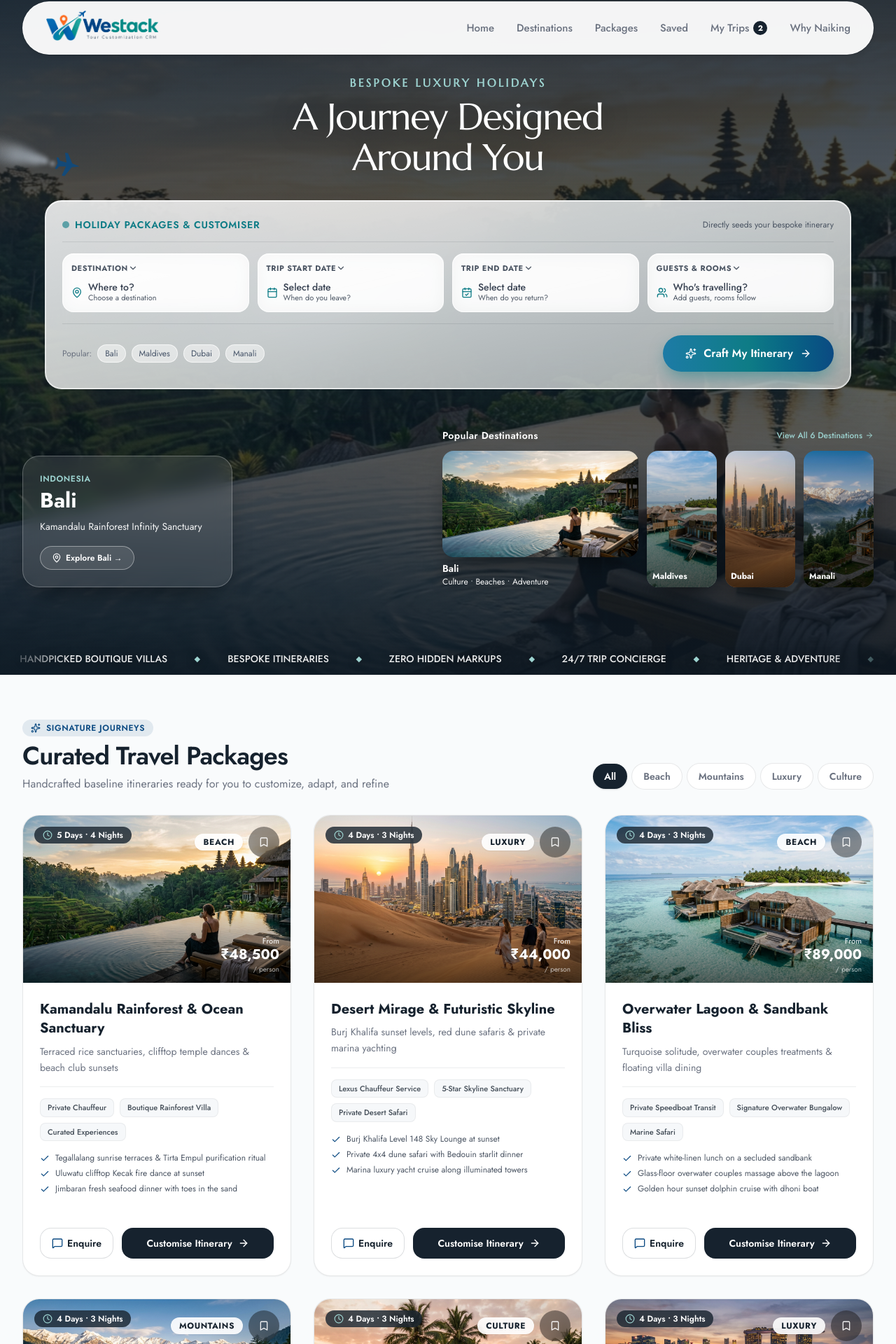
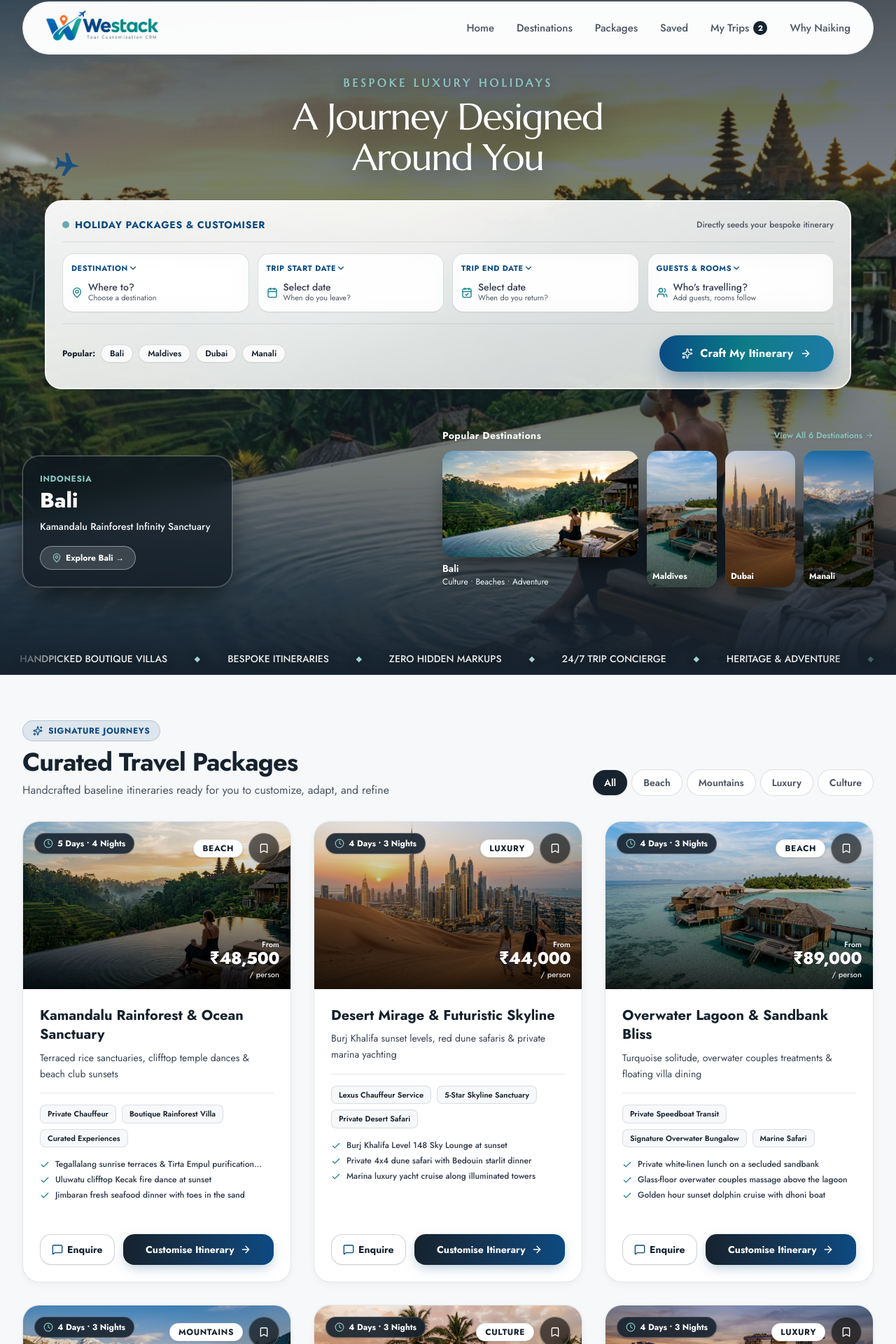
Before and after one commit to anukgcas/naiking_tours, a React (Vite) app: page / in a window 1280 px wide. Shown: the part 14-1934 px from the top of the page at 70% size. Built offline with nearby package versions, Linux system fonts and the light colour scheme.

Commit message:
feat(ui): enhance visual polish, text contrast, and warm bright hero imagery

```diff
--- a/src/components/CuratedPackages.tsx
+++ b/src/components/CuratedPackages.tsx
@@ -152,19 +152,19 @@ export const CuratedPackages: React.FC<CuratedPackagesProps> = ({
       : CURATED_PACKAGES.filter((p) => p.category === activeCategory);
 
   return (
-    <section id="curated-packages" className="py-12 md:py-16 bg-[#F6F8FA]/60 scroll-mt-20">
+    <section id="curated-packages" className="py-12 md:py-16 bg-[#F6F8FA] scroll-mt-20 border-t border-[#16222E]/8">
       <div className="max-w-7xl mx-auto px-4 sm:px-6 lg:px-8">
         {/* Section Header */}
         <div className="flex flex-col md:flex-row md:items-end justify-between gap-6 mb-8">
           <div>
-            <div className="inline-flex items-center gap-2 px-3 py-1 rounded-full bg-[#0B4A82]/10 text-[#0B4A82] text-xs font-semibold uppercase tracking-wider mb-2">
+            <div className="inline-flex items-center gap-2 px-3.5 py-1.5 rounded-full bg-[#0B4A82]/10 border border-[#0B4A82]/20 text-[#0B4A82] text-xs font-bold uppercase tracking-wider mb-2.5">
               <Sparkles className="w-3.5 h-3.5" />
               <span>Signature Journeys</span>
             </div>
-            <h2 className="text-2xl sm:text-3xl lg:text-4xl font-semibold tracking-tight text-[#16222E]">
+            <h2 className="text-2xl sm:text-3xl lg:text-4xl font-bold tracking-tight text-[#16222E]">
               Curated Travel Packages
             </h2>
-            <p className="mt-2 text-sm sm:text-base text-[#6B7280]">
+            <p className="mt-2 text-sm sm:text-base text-[#4B5563]">
               Handcrafted baseline itineraries ready for you to customize, adapt, and refine
             </p>
           </div>
@@ -179,7 +179,7 @@ export const CuratedPackages: React.FC<CuratedPackagesProps> = ({
                 className={`px-4 py-2 rounded-full text-xs sm:text-sm font-semibold transition-all duration-200 cursor-pointer shrink-0 ${
                   activeCategory === cat
                     ? 'bg-[#16222E] text-white shadow-sm'
-                    : 'bg-white border border-[#16222E]/10 text-[#6B7280] hover:text-[#16222E] hover:bg-[#F6F8FA]'
+                    : 'bg-white border border-[#16222E]/15 text-[#4B5563] hover:text-[#16222E] hover:border-[#16222E]/30 hover:bg-[#F6F8FA]'
                 }`}
               >
                 {cat}
@@ -195,7 +195,7 @@ export const CuratedPackages: React.FC<CuratedPackagesProps> = ({
             return (
               <div
                 key={pkg.id}
-                className="group bg-white rounded-3xl border border-[#16222E]/10 overflow-hidden shadow-xs hover:shadow-xl transition-all duration-300 flex flex-col justify-between"
+                className="group bg-white rounded-3xl border border-[#16222E]/12 overflow-hidden shadow-[0_4px_16px_-4px_rgba(22,34,46,0.06)] hover:shadow-[0_22px_45px_-12px_rgba(22,34,46,0.18)] hover:border-[#0B4A82]/25 transition-all duration-300 flex flex-col justify-between"
               >
                 <div>
                   {/* Photo Header */}
@@ -203,19 +203,19 @@ export const CuratedPackages: React.FC<CuratedPackagesProps> = ({
                     <img
                       src={pkg.image}
                       alt={pkg.name}
-                      className="w-full h-full object-cover transition-transform duration-700 group-hover:scale-105"
+                      className="w-full h-full object-cover transition-transform duration-700 group-hover:scale-105 contrast-[1.04] saturate-[1.06]"
                     />
-                    <div className="absolute inset-0 bg-gradient-to-t from-black/60 via-transparent to-transparent" />
+                    <div className="absolute inset-0 bg-gradient-to-t from-black/85 via-black/35 to-transparent" />
 
                     {/* Duration Badge */}
-                    <div className="absolute top-4 left-4 inline-flex items-center gap-1.5 px-3 py-1 rounded-full bg-[#16222E]/80 backdrop-blur-md text-white text-xs font-semibold">
-                      <Clock className="w-3.5 h-3.5 text-[#9DD3D0]" />
+                    <div className="absolute top-4 left-4 inline-flex items-center gap-1.5 px-3 py-1.5 rounded-full bg-[#16222E]/90 backdrop-blur-md text-white text-xs font-bold border border-white/20 shadow-sm">
+                      <Clock className="w-3.5 h-3.5 text-[#8CC7C4]" />
                       <span>{pkg.duration}</span>
                     </div>
 
                     {/* Category Pill & Save for Later Toggle */}
                     <div className="absolute top-4 right-4 flex items-center gap-2">
-                      <div className="px-3 py-1 rounded-full bg-white/90 backdrop-blur-md text-[#16222E] text-xs font-bold uppercase tracking-wider shadow-xs">
+                      <div className="px-3 py-1 rounded-full bg-white text-[#16222E] text-xs font-bold uppercase tracking-wider shadow-sm border border-black/10">
                         {pkg.category}
                       </div>
                       <button
@@ -227,7 +227,7 @@ export const CuratedPackages: React.FC<CuratedPackagesProps> = ({
                         className={`min-w-[44px] min-h-[44px] flex items-center justify-center rounded-full backdrop-blur-md transition-all duration-200 cursor-pointer focus:outline-none focus:ring-2 focus:ring-white ${
                           isSaved
                             ? 'bg-[#0B4A82] text-white shadow-sm ring-2 ring-white/50'
-                            : 'bg-black/40 text-white/90 hover:bg-black/60 hover:text-white'
+                            : 'bg-black/60 text-white hover:bg-black/80 hover:text-white border border-white/25 shadow-sm'
                         }`}
                         aria-label={isSaved ? `Remove ${pkg.name} from saved` : `Save ${pkg.name} for later`}
                         title={isSaved ? 'Saved for Later' : 'Save for Later'}
@@ -238,11 +238,11 @@ export const CuratedPackages: React.FC<CuratedPackagesProps> = ({
 
                     {/* Starting Price Overlay */}
                     <div className="absolute bottom-3 right-4 text-right text-white">
-                      <span className="text-[11px] font-medium text-white/80 block">From</span>
-                      <span className="text-xl font-bold text-white leading-none">
+                      <span className="text-[11px] font-semibold text-white/90 block">From</span>
+                      <span className="text-2xl font-extrabold text-white leading-none tracking-tight drop-shadow-sm">
                         {formatINR(pkg.pricePerPerson)}
                       </span>
-                      <span className="text-[10px] text-white/70 block">/ person</span>
+                      <span className="text-[11px] font-medium text-white/85 block">/ person</span>
                     </div>
                   </div>
 
@@ -251,16 +251,16 @@ export const CuratedPackages: React.FC<CuratedPackagesProps> = ({
                     <h3 className="text-lg sm:text-xl font-bold text-[#16222E] group-hover:text-[#0B4A82] transition-colors leading-snug">
                       {pkg.name}
                     </h3>
-                    <p className="mt-2 text-xs sm:text-sm text-[#6B7280] line-clamp-2 leading-relaxed">
+                    <p className="mt-2 text-xs sm:text-sm text-[#374151] line-clamp-2 leading-relaxed font-normal">
                       {pkg.tagline}
                     </p>
 
                     {/* Inclusions Row */}
-                    <div className="mt-4 pt-4 border-t border-[#16222E]/8 flex flex-wrap gap-2">
+                    <div className="mt-4 pt-4 border-t border-[#16222E]/10 flex flex-wrap gap-2">
                       {pkg.inclusions.map((inc) => (
                         <span
                           key={inc}
-                          className="text-[11px] font-medium px-2.5 py-1 rounded-lg bg-[#F6F8FA] text-[#16222E]/80 border border-[#16222E]/6"
+                          className="text-[11px] font-semibold px-2.5 py-1 rounded-lg bg-[#F6F8FA] text-[#16222E] border border-[#16222E]/12"
                         >
                           {inc}
                         </span>
@@ -270,8 +270,8 @@ export const CuratedPackages: React.FC<CuratedPackagesProps> = ({
                     {/* Highlights Bulleted */}
                     <div className="mt-4 space-y-1.5">
                       {pkg.highlights.map((h, i) => (
-                        <div key={i} className="flex items-start gap-2 text-xs text-[#4B5563]">
-                          <Check className="w-3.5 h-3.5 text-[#0B4A82] shrink-0 mt-0.5" />
+                        <div key={i} className="flex items-start gap-2 text-xs text-[#2D3748] font-medium">
+                          <Check className="w-3.5 h-3.5 text-[#0E7C86] shrink-0 mt-0.5" />
                           <span className="line-clamp-1">{h}</span>
                         </div>
                       ))}
@@ -285,7 +285,7 @@ export const CuratedPackages: React.FC<CuratedPackagesProps> = ({
                     <button
                       type="button"
                       onClick={() => onEnquirePackage(pkg)}
-                      className="min-h-[44px] inline-flex items-center justify-center gap-1.5 py-2.5 px-3.5 sm:px-4 rounded-2xl border border-[#16222E]/15 bg-white text-[#16222E] font-semibold text-sm hover:bg-[#F6F8FA] hover:border-[#16222E]/30 focus:outline-none focus:ring-2 focus:ring-[#0B4A82] active:scale-[0.98] transition-all duration-200 cursor-pointer shrink-0"
+                      className="min-h-[44px] inline-flex items-center justify-center gap-1.5 py-2.5 px-3.5 sm:px-4 rounded-2xl border border-[#16222E]/20 bg-white text-[#16222E] font-bold text-sm hover:bg-[#F6F8FA] hover:border-[#0B4A82] hover:text-[#0B4A82] focus:outline-none focus:ring-2 focus:ring-[#0B4A82] active:scale-[0.98] transition-all duration-200 cursor-pointer shrink-0 shadow-2xs"
                       aria-label={`Enquire about ${pkg.name}`}
                       title="Ask questions or request a callback for this package"
                     >
@@ -296,7 +296,7 @@ export const CuratedPackages: React.FC<CuratedPackagesProps> = ({
                   <button
                     type="button"
                     onClick={() => onSelectPackage(pkg)}
-                    className="flex-1 inline-flex items-center justify-center gap-2 py-3 px-5 rounded-2xl bg-[#16222E] text-white font-semibold text-sm hover:bg-[#0B4A82] active:scale-[0.98] transition-all duration-200 cursor-pointer group/btn"
+                    className="flex-1 inline-flex items-center justify-center gap-2 py-3 px-5 rounded-2xl bg-gradient-to-r from-[#16222E] to-[#0B4A82] hover:from-[#0B4A82] hover:to-[#1D7BA6] text-white font-bold text-sm shadow-[0_6px_18px_-4px_rgba(11,74,130,0.35)] active:scale-[0.98] transition-all duration-200 cursor-pointer group/btn"
                   >
                     <span>Customise Itinerary</span>
                     <ArrowRight className="w-4 h-4 transition-transform group-hover/btn:translate-x-1" />
--- a/src/components/Header.tsx
+++ b/src/components/Header.tsx
@@ -31,9 +31,9 @@ export const Header: React.FC<HeaderProps> = ({
   // Transparent over hero photo at top of home page
   const overHero = !isScrolled && activeTab === 'home';
   const linkIdle = overHero
-    ? 'text-white/80 hover:text-white'
-    : 'text-[#6B7280] hover:text-[#16222E]';
-  const linkActive = overHero ? 'text-white' : 'text-[#16222E]';
+    ? 'text-white/90 hover:text-white drop-shadow-sm'
+    : 'text-[#4B5563] hover:text-[#16222E]';
+  const linkActive = overHero ? 'text-white font-bold drop-shadow-sm' : 'text-[#16222E] font-bold';
 
   useEffect(() => {
     const mq = window.matchMedia('(max-width: 639px)');
@@ -59,7 +59,7 @@ export const Header: React.FC<HeaderProps> = ({
           className={`relative flex items-center justify-between h-[64px] lg:h-[76px] px-5 lg:px-8 rounded-full border backdrop-blur-md transition-all duration-500 ease-in-out ${
             overHero
               ? 'bg-white/0 border-white/0 shadow-none'
-              : 'bg-white/95 border-white/90 shadow-md'
+              : 'bg-white/98 border-[#16222E]/10 shadow-[0_4px_20px_-4px_rgba(22,34,46,0.08)]'
           }`}
         >
           {/* Left: Brand Logo */}
--- a/src/components/Hero.tsx
+++ b/src/components/Hero.tsx
@@ -237,16 +237,19 @@ export const Hero: React.FC<HeroProps> = ({
               src={currentReel.image}
               alt={`${currentReel.name}, ${currentReel.country}`}
               referrerPolicy="no-referrer"
-              className="absolute inset-0 w-full h-full object-cover animate-kenburns"
+              className="absolute inset-0 w-full h-full object-cover animate-kenburns contrast-[1.18] saturate-[1.26] brightness-[1.12] sepia-[0.08]"
               initial={{ opacity: 0 }}
               animate={{ opacity: 1 }}
               exit={{ opacity: 0 }}
               transition={{ duration: 1.2, ease: 'easeInOut' }}
             />
           </AnimatePresence>
-          {/* Readability gradients */}
-          <div className="absolute inset-0 bg-gradient-to-b from-[#0E1822]/85 via-[#0E1822]/45 to-transparent" />
-          <div className="absolute inset-0 bg-gradient-to-t from-[#0E1822]/95 via-[#0E1822]/40 to-[#0E1822]/20" />
+          {/* Warm ambient sunlight glow */}
+          <div className="absolute inset-0 bg-gradient-to-tr from-amber-500/[0.07] via-orange-400/[0.04] to-yellow-500/[0.06] mix-blend-screen pointer-events-none" />
+          {/* Refined readability gradients (balanced so images stay bright & warm while keeping header/text crisp) */}
+          <div className="absolute inset-0 bg-gradient-to-b from-[#0B1520]/75 via-[#0B1520]/25 via-45% to-transparent pointer-events-none" />
+          <div className="absolute inset-0 bg-gradient-to-t from-[#16222E] via-[#16222E]/55 via-30% to-transparent pointer-events-none" />
+          <div className="absolute inset-0 bg-[radial-gradient(ellipse_at_center,_var(--tw-gradient-stops))] from-transparent via-transparent to-[#0B1520]/35 pointer-events-none" />
         </div>
 
         <div aria-hidden="true" className="pointer-events-none absolute inset-0 overflow-hidden motion-reduce:hidden">
@@ -257,7 +260,7 @@ export const Hero: React.FC<HeroProps> = ({
           {/* Title + Branding Statement */}
           <div className="w-full max-w-[800px] mx-auto text-center mb-6 sm:mb-8">
             <motion.p
-              className="mb-2 text-[15px] sm:text-base font-semibold tracking-[0.2em] text-[#9DD3D0]"
+              className="mb-2 text-[15px] sm:text-base font-bold tracking-[0.25em] text-[#8CC7C4] uppercase drop-shadow-[0_2px_10px_rgba(0,0,0,0.7)]"
               style={{ fontFamily: "'Marcellus', serif" }}
               initial={{ opacity: 0, y: 10 }}
               animate={{ opacity: 1, y: 0 }}
@@ -267,7 +270,7 @@ export const Hero: React.FC<HeroProps> = ({
             </motion.p>
 
             <motion.h1
-              className="text-[2.2rem] sm:text-5xl lg:text-[3.3rem] font-normal tracking-tight leading-[1.1] text-white drop-shadow-[0_2px_18px_rgba(0,0,0,0.4)]"
+              className="text-[2.2rem] sm:text-5xl lg:text-[3.3rem] font-medium tracking-tight leading-[1.1] text-white drop-shadow-[0_4px_24px_rgba(0,0,0,0.85)]"
               style={{ fontFamily: "'Marcellus', serif" }}
               initial={{ opacity: 0, y: 18 }}
               animate={{ opacity: 1, y: 0 }}
@@ -306,23 +309,23 @@ export const Hero: React.FC<HeroProps> = ({
                 animate={{ opacity: 1, y: 0 }}
                 exit={{ opacity: 0, y: -10 }}
                 transition={{ duration: 0.45, ease: 'easeOut' }}
-                className="text-white p-5 sm:p-6 rounded-3xl bg-white/10 backdrop-blur-md border border-white/25 shadow-[0_18px_40px_-20px_rgba(0,0,0,0.6)] lg:w-[300px] shrink-0"
+                className="text-white p-5 sm:p-6 rounded-3xl bg-[#0E1822]/70 backdrop-blur-xl border border-white/30 shadow-[0_20px_45px_-15px_rgba(0,0,0,0.75)] ring-1 ring-white/10 lg:w-[300px] shrink-0"
               >
-                <span className="text-xs font-semibold text-[#9DD3D0] uppercase tracking-wider block">
+                <span className="text-xs font-bold text-[#8CC7C4] uppercase tracking-wider block">
                   {currentReel.country}
                 </span>
-                <span className="mt-1 text-2xl sm:text-3xl font-bold block leading-tight">
+                <span className="mt-1 text-2xl sm:text-3xl font-extrabold block leading-tight text-white drop-shadow-sm">
                   {currentReel.name}
                 </span>
-                <span className="mt-2 text-xs sm:text-sm leading-relaxed text-white/95 block">
+                <span className="mt-2 text-xs sm:text-sm leading-relaxed text-white/95 block font-medium">
                   {currentReel.highlight}
                 </span>
                 <button
                   type="button"
                   onClick={() => onExploreDestination(currentReel.name)}
-                  className="mt-4 inline-flex items-center gap-1.5 px-4 py-2 rounded-full border border-white/40 bg-white/10 hover:bg-white/20 text-xs font-semibold cursor-pointer transition-colors"
+                  className="mt-4 inline-flex items-center gap-1.5 px-4 py-2 rounded-full border border-white/40 bg-white/15 hover:bg-white/25 text-xs font-bold text-white cursor-pointer transition-colors shadow-2xs"
                 >
-                  <MapPin className="w-3.5 h-3.5" />
+                  <MapPin className="w-3.5 h-3.5 text-[#8CC7C4]" />
                   <span>Explore {currentReel.name} →</span>
                 </button>
               </motion.div>
@@ -331,13 +334,13 @@ export const Hero: React.FC<HeroProps> = ({
             {/* Popular Destinations Strip */}
             <div className="min-w-0 lg:max-w-[640px] text-white">
               <div className="flex items-center justify-between gap-3 mb-3">
-                <span className="text-sm font-semibold tracking-wide">
+                <span className="text-sm font-bold tracking-wide text-white drop-shadow-sm">
                   Popular Destinations
                 </span>
                 <button
                   type="button"
                   onClick={handleScrollToDestinations}
-                  className="group inline-flex items-center gap-1 text-xs font-medium text-[#9DD3D0] hover:underline cursor-pointer"
+                  className="group inline-flex items-center gap-1 text-xs font-semibold text-[#8CC7C4] hover:text-white hover:underline cursor-pointer transition-colors drop-shadow-sm"
                 >
                   <span>View All 6 Destinations</span>
                   <ArrowRight className="w-3 h-3 transition-transform group-hover:translate-x-0.5" />
@@ -372,7 +375,7 @@ export const Hero: React.FC<HeroProps> = ({
                           src={reel.image}
                           alt=""
                           loading="lazy"
-                          className="absolute inset-0 w-full h-full object-cover transition-transform duration-700 group-hover:scale-105"
+                          className="absolute inset-0 w-full h-full object-cover transition-transform duration-700 group-hover:scale-105 contrast-[1.04] saturate-[1.06]"
                         />
                         <span
                           className={`absolute inset-0 bg-gradient-to-t from-black/70 to-transparent transition-opacity duration-500 ${
--- a/src/components/MobileBottomNav.tsx
+++ b/src/components/MobileBottomNav.tsx
@@ -19,8 +19,8 @@ export const MobileBottomNav: React.FC<MobileBottomNavProps> = ({
   savedPackagesCount = 0,
 }) => {
   const tabClass = (active: boolean) =>
-    `flex flex-col items-center gap-1 text-[11px] font-medium py-1 px-2 transition-colors cursor-pointer ${
-      active ? 'text-[#0B4A82]' : 'text-[#6B7280]'
+    `flex flex-col items-center gap-1 text-[11px] py-1 px-2 transition-colors cursor-pointer ${
+      active ? 'text-[#0B4A82] font-bold' : 'text-[#4B5563] font-medium'
     }`;
 
   return (
--- a/src/components/TripPlanningConsole.tsx
+++ b/src/components/TripPlanningConsole.tsx
@@ -60,8 +60,8 @@ const plural = (n: number, one: string, many: string) => `${n} ${n === 1 ? one :
 
 // Shared glass styling
 const FIELD_IDLE =
-  'bg-white/75 backdrop-blur-md border-white/80 shadow-[inset_0_1px_0_rgba(255,255,255,0.7)] hover:bg-white/90 hover:border-white';
-const FIELD_OPEN = 'bg-white/90 border-[#0E7C86] shadow-[0_0_0_3px_rgba(14,124,134,0.18)]';
+  'bg-white/75 backdrop-blur-md border-[#16222E]/15 shadow-2xs hover:bg-white/95 hover:border-[#0B4A82]/40';
+const FIELD_OPEN = 'bg-white border-[#0B4A82] shadow-[0_0_0_3px_rgba(11,74,130,0.18)]';
 const POPOVER =
   'absolute top-[92px] bg-white/95 backdrop-blur-2xl backdrop-saturate-150 border border-white/70 ring-1 ring-inset ring-white/40 rounded-2xl p-4 shadow-2xl z-50 animate-in fade-in zoom-in-95 duration-150';
 const STEP_BTN =
@@ -391,9 +391,9 @@ export const TripPlanningConsole: React.FC<TripPlanningConsoleProps> = ({
     }`;
 
   const fieldLabel = (text: string, popup: Exclude<Popup, null>) => (
-    <span className="text-[11px] font-bold uppercase tracking-wider text-[#4B5563] flex items-center justify-between">
+    <span className="text-[11px] font-bold uppercase tracking-wider text-[#0B4A82] flex items-center justify-between">
       <span>{text}</span>
-      <ChevronDown className={`w-3.5 h-3.5 transition-transform ${activePopup === popup ? 'rotate-180' : ''}`} />
+      <ChevronDown className={`w-3.5 h-3.5 text-[#0B4A82] transition-transform ${activePopup === popup ? 'rotate-180' : ''}`} />
     </span>
   );
 
@@ -403,16 +403,16 @@ export const TripPlanningConsole: React.FC<TripPlanningConsoleProps> = ({
 
   return (
     <div ref={containerRef} className="relative w-full max-w-6xl mx-auto z-30" aria-label="Holiday planning console">
-      <div className="bg-gradient-to-br from-white/85 via-white/75 to-white/60 backdrop-blur-2xl backdrop-saturate-150 border border-white/70 ring-1 ring-inset ring-white/50 rounded-3xl p-4 sm:p-6 shadow-[0_24px_60px_-18px_rgba(22,34,46,0.45),inset_0_1px_0_rgba(255,255,255,0.7)] text-[#16222E]">
+      <div className="bg-gradient-to-br from-white/95 via-white/88 to-white/78 backdrop-blur-2xl backdrop-saturate-150 border border-white/90 ring-1 ring-[#16222E]/10 rounded-3xl p-4 sm:p-6 shadow-[0_28px_60px_-16px_rgba(14,24,34,0.5),0_0_0_1px_rgba(255,255,255,0.85)_inset] text-[#16222E]">
         {/* Top Header Label */}
         <div className="flex items-center justify-between pb-3.5 mb-4 border-b border-[#16222E]/10">
           <div className="flex items-center gap-2">
             <span className="w-2.5 h-2.5 rounded-full bg-[#0E7C86] animate-pulse" />
-            <span className="text-xs sm:text-sm font-semibold tracking-wider text-[#0E7C86] uppercase">
+            <span className="text-xs sm:text-sm font-bold tracking-wider text-[#0B4A82] uppercase">
               Holiday Packages & Customiser
             </span>
           </div>
-          <span className="text-xs text-[#4B5563] hidden sm:inline">Directly seeds your bespoke itinerary</span>
+          <span className="text-xs text-[#4B5563] font-medium hidden sm:inline">Directly seeds your bespoke itinerary</span>
         </div>
 
         {/* 4 fields: destination, start date, end date, guests & rooms */}
@@ -709,16 +709,16 @@ export const TripPlanningConsole: React.FC<TripPlanningConsoleProps> = ({
         <div className="mt-4 pt-4 border-t border-[#16222E]/10 flex flex-col sm:flex-row sm:items-center justify-between gap-3">
           {/* Quick Destination Pills */}
           <div className="flex items-center gap-2 overflow-x-auto [scrollbar-width:none] [&::-webkit-scrollbar]:hidden py-1">
-            <span className="text-xs text-[#6B7280] shrink-0 hidden md:inline">Popular:</span>
+            <span className="text-xs text-[#16222E] font-bold shrink-0 hidden md:inline">Popular:</span>
             {DESTINATION_OPTIONS.slice(0, 4).map((d) => (
               <button
                 key={d.id}
                 type="button"
                 onClick={() => pickDest(d.id)}
-                className={`text-xs px-2.5 py-1 rounded-full border transition-colors shrink-0 cursor-pointer ${
+                className={`text-xs px-3 py-1 rounded-full border transition-all shrink-0 cursor-pointer ${
                   picked.dest && selectedDestId === d.id
-                    ? 'bg-[#0B4A82]/10 border-[#0E7C86] text-[#0E7C86]'
-                    : 'bg-white/50 border-white/70 text-[#475569] hover:bg-white/80 hover:text-[#16222E]'
+                    ? 'bg-[#0B4A82]/10 border-[#0B4A82] text-[#0B4A82] font-bold shadow-2xs'
+                    : 'bg-white/80 border-[#16222E]/15 text-[#16222E] font-semibold hover:bg-white hover:border-[#0B4A82] shadow-2xs'
                 }`}
               >
                 {d.name}
@@ -730,7 +730,7 @@ export const TripPlanningConsole: React.FC<TripPlanningConsoleProps> = ({
           <button
             type="button"
             onClick={handleLaunchPlanning}
-            className="group relative inline-flex items-center justify-center gap-2.5 px-6 sm:px-8 py-3.5 rounded-full bg-gradient-to-r from-[#1D7BA6] via-[#0E7C86] to-[#0B4A82] text-white font-semibold text-sm sm:text-base shadow-[0_10px_25px_-5px_rgba(14,124,134,0.6)] hover:brightness-110 active:scale-[0.98] transition-all duration-200 cursor-pointer shrink-0"
+            className="group relative inline-flex items-center justify-center gap-2.5 px-6 sm:px-8 py-3.5 rounded-full bg-gradient-to-r from-[#0B4A82] via-[#0E7C86] to-[#1D7BA6] text-white font-bold text-sm sm:text-base shadow-[0_12px_28px_-6px_rgba(11,74,130,0.55)] hover:brightness-110 active:scale-[0.98] transition-all duration-200 cursor-pointer shrink-0"
           >
             <Sparkles className="w-4 h-4 text-[#F6F8FA]" />
             <span>Craft My Itinerary</span>
```
Also changed, not shown: src/components/Footer.tsx (+26 -26 lines), src/components/HowItWorks.tsx (+7 -7 lines), src/components/SignatureDestinations.tsx (+13 -13 lines), src/components/StandardVsNaiking.tsx (+13 -13 lines), src/components/WhyNaiking.tsx (+8 -8 lines), 1 other file (tests, documents, lock files or other folders).
